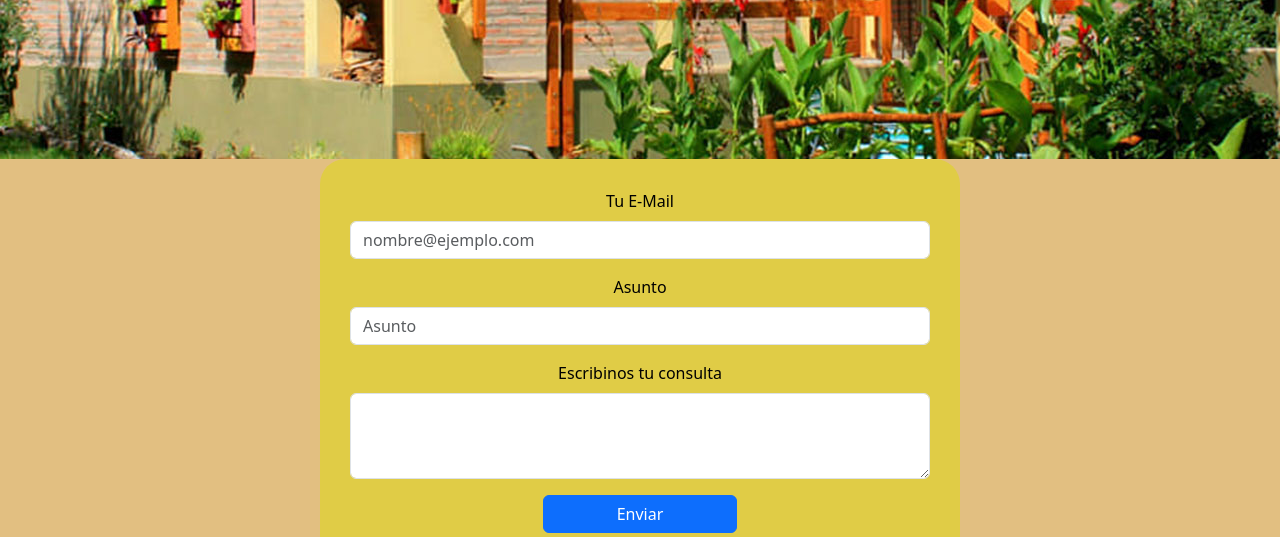
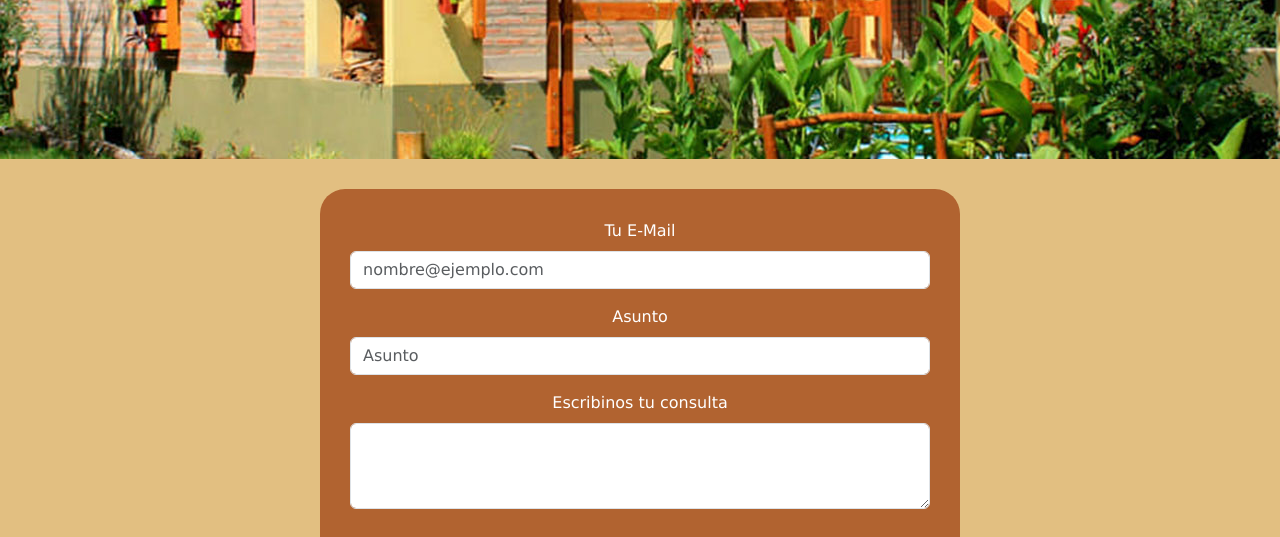
Before and after one commit to GonzaloCarmona/primer-repositorio, a plain HTML site: page pages/contacto.html in a window 1280 px wide. Shown: the part 426-963 px from the top of the page. Drawn offline with nearby package versions, Linux system fonts and the light colour scheme.

Commit message:
[Corrigiendo] Algunas correciones

```diff
--- a/css/style.css
+++ b/css/style.css
@@ -131,17 +131,18 @@ body{
     padding: 20px;
 }
 
-.boton{
+.boton {
     display: block;
     text-align: center;
     background-color: rgba(0, 0, 255, 0.568);
     color: white;
     border-radius: 10px;
-    padding: 20px;
+    padding: 15px;
+    margin: 30px;
     text-decoration: none;
     font-weight: 1000px;
     font-size: large;
-}
+  }
 
 /* UBICACION */
 
@@ -195,19 +196,31 @@ body{
 }
 
 .formcontacto {
-    color: #000000;
+    font-family: "Lucida Sans", "Lucida Sans Regular", "Lucida Grande", "Lucida Sans Unicode", Geneva, Verdana, sans-serif;
+    color: #ffffff;
     text-align: center;
-    margin: 0 auto;
+    margin-top: 30px;
+    margin-bottom: 30px;
+    margin-left: 25%;
     width: 50%;
     padding: 30px;
-    background-color: #e0d42aa9;
+    background-color: rgba(153, 54, 8, 0.662745098);
     border-radius: 25px;
-}
+  }
 
 .mb-3 {
     margin-bottom: 10px;
 
 }
+
+.btn {
+    background-color: #000000;
+    font-weight: bold;
+    color: #ffffff;
+    border: none;
+    margin-top: 15px;
+    padding: 15px;
+  }
 
 /* RESERVAR */
 
```
